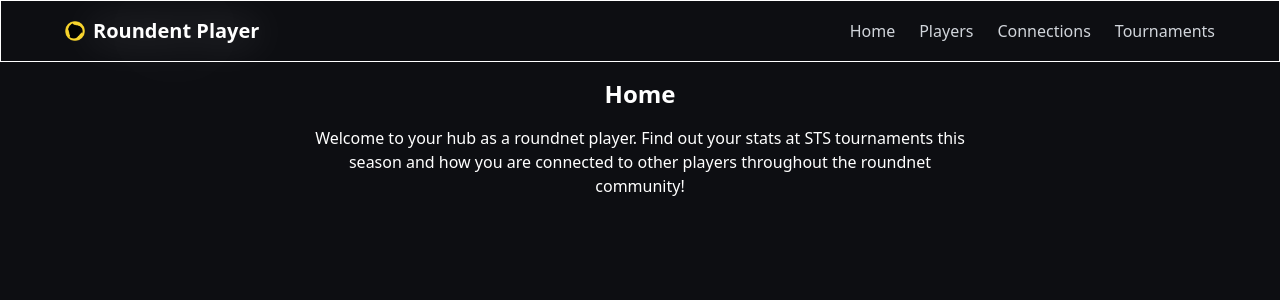
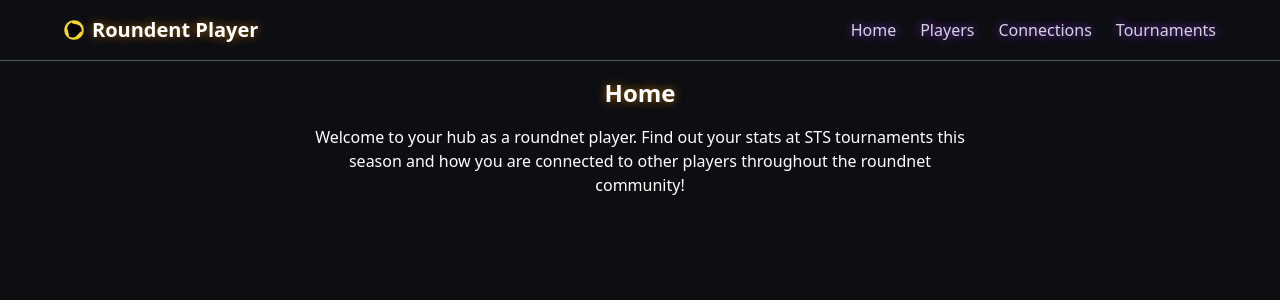
Before and after one commit to CoryChilton/roundnet-player-web-app, a Next.js app: page / in a window 1280 px wide. Shown: the top 300 px of the page. Built offline with nearby package versions, Linux system fonts and the light colour scheme.

Commit message:
added text glow options to config

```diff
--- a/src/app/page.tsx
+++ b/src/app/page.tsx
@@ -3,7 +3,7 @@ import Link from "next/link"
 export default function Home() {
   return (
     <main className="mx-8 flex flex-col items-center">
-      <h1 className="font-bold text-2xl mb-4">Home</h1>
+      <h1 className="font-bold text-2xl mb-4 text-shadow-glow shadow-yellow-700">Home</h1>
       <p className="max-w-2xl text-center">Welcome to your hub as a roundnet player. Find out your stats at STS tournaments this season and how you are connected to other players throughout the roundnet community!</p>
     </main>
   )
--- a/src/components/layout/Navbar.tsx
+++ b/src/components/layout/Navbar.tsx
@@ -3,10 +3,10 @@ import Image from "next/image"
 
 export default function Navbar() {
   return (
-    <div className="border border-white px-16 py-4 mb-4 flex flex-row items-center justify-between">
+    <div className="px-16 py-4 mb-4 flex flex-row items-center justify-between sticky top-0 bg-inherit border-b border-gray-600 z-10">
       <Link href="/" className="flex flex-row items-center hover:text-gray-300 duration-200">
         <Image src="/logo.png" alt="logo" width={20} height={20} className="inline-block " />
-        <h1 className="text-xl font-semibold inline-block ml-2 whitespace-nowrap drop-shadow-glow">
+        <h1 className="text-xl font-semibold inline-block ml-2 whitespace-nowrap text-shadow-glow shadow-yellow-700">
           Roundent Player
         </h1>
       </Link>
@@ -23,7 +23,7 @@ export default function Navbar() {
 function NavButton({children, href}:{children:string, href:string}) {
   return (
     <Link href={href} className="font-light text-gray-300 hover:text-gray-100 duration-200">
-      <button>
+      <button className="text-shadow-glow shadow-purple-600">
         {children}
       </button>
     </Link>
--- a/tailwind.config.ts
+++ b/tailwind.config.ts
@@ -1,4 +1,5 @@
-import type { Config } from 'tailwindcss'
+import type { Config } from 'tailwindcss';
+const plugin = require('tailwindcss/plugin')
 
 const config: Config = {
   content: [
@@ -19,8 +20,25 @@ const config: Config = {
           "0 0px 65px rgba(255, 255,255, 0.2)"
         ]
       },
+      textShadow: {
+        sm: '0 1px 2px var(--tw-shadow-color)',
+        DEFAULT: '0 2px 4px var(--tw-shadow-color)',
+        lg: '0 8px 16px var(--tw-shadow-color)',
+        glow: '0 0 10px var(--tw-shadow-color)'
+      },
     },
   },
-  plugins: [],
+  plugins: [
+    plugin(function ({ matchUtilities, theme }:{matchUtilities:any, theme:any}) {
+      matchUtilities(
+        {
+          'text-shadow': (value:any) => ({
+            textShadow: value,
+          }),
+        },
+        { values: theme('textShadow') }
+      )
+    }),
+  ],
 }
 export default config
```
